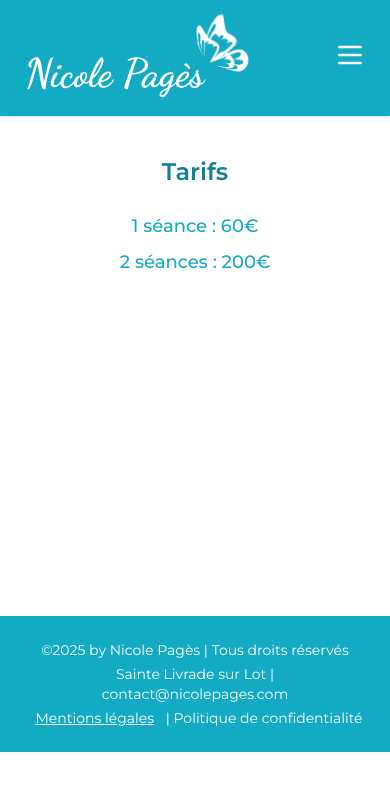
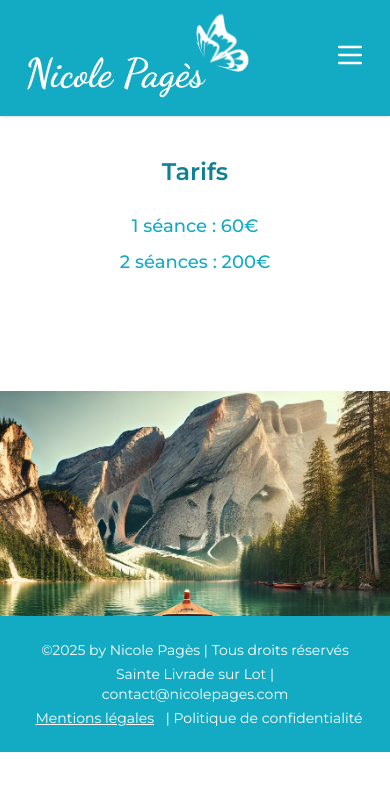
Before and after one commit to barry-black/nicole-pages-website, a Next.js app: page /tarifs in a window 390 px wide. Shown: the top 790 px of the page. Built offline with nearby package versions, Linux system fonts and the light colour scheme.

Commit message:
Fix tarifs page

```diff
--- a/src/pages/tarifs.tsx
+++ b/src/pages/tarifs.tsx
@@ -43,8 +43,7 @@ export default function TarifsPage() {
             src="/assets/images/tarifs.webp"
             alt="Arrière-plan Tarifs"
             fill
-            className="object-cover scale-150"
-            style={{ objectPosition: "center -300px" }}
+            className="object-cover scale-150 object-[center_100px] md:object-[center_-300px]"
             priority
           />
         </div>
```
